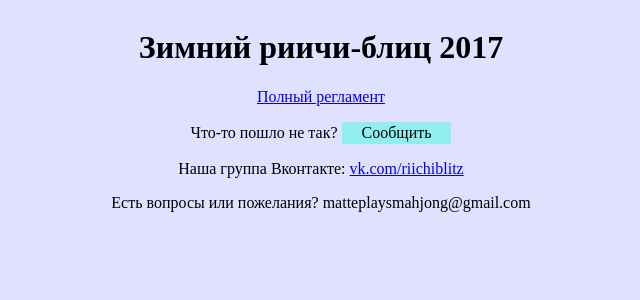
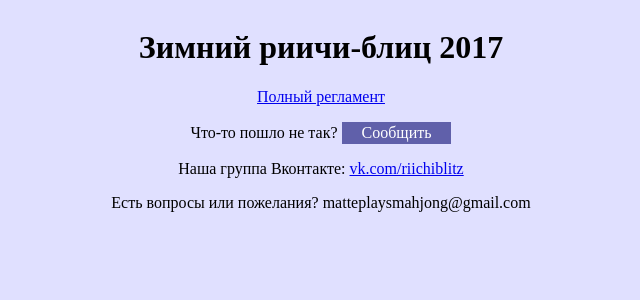
Before and after one commit to riichiblitz/blitz-website, a PHP site: page /ru/index.html in a window 1280 px wide. Shown: the top 300 px of the page, without its empty margins (319-959 px from the left). Run offline with PHP 8.4, Linux system fonts and the light colour scheme; data that the repository does not hold is empty; some libraries are stand-ins or nearby versions.

Commit message:
style fix

```diff
--- a/main.css
+++ b/main.css
@@ -26,7 +26,8 @@ th {
 
 .button {
 	cursor: pointer;
-	background-color: #90EEEE;
+	background-color: #6060AA;
+	color: #FFFFFF;
 	display: inline-block;
 	padding-right:20px;
 	padding-left:20px;
```
